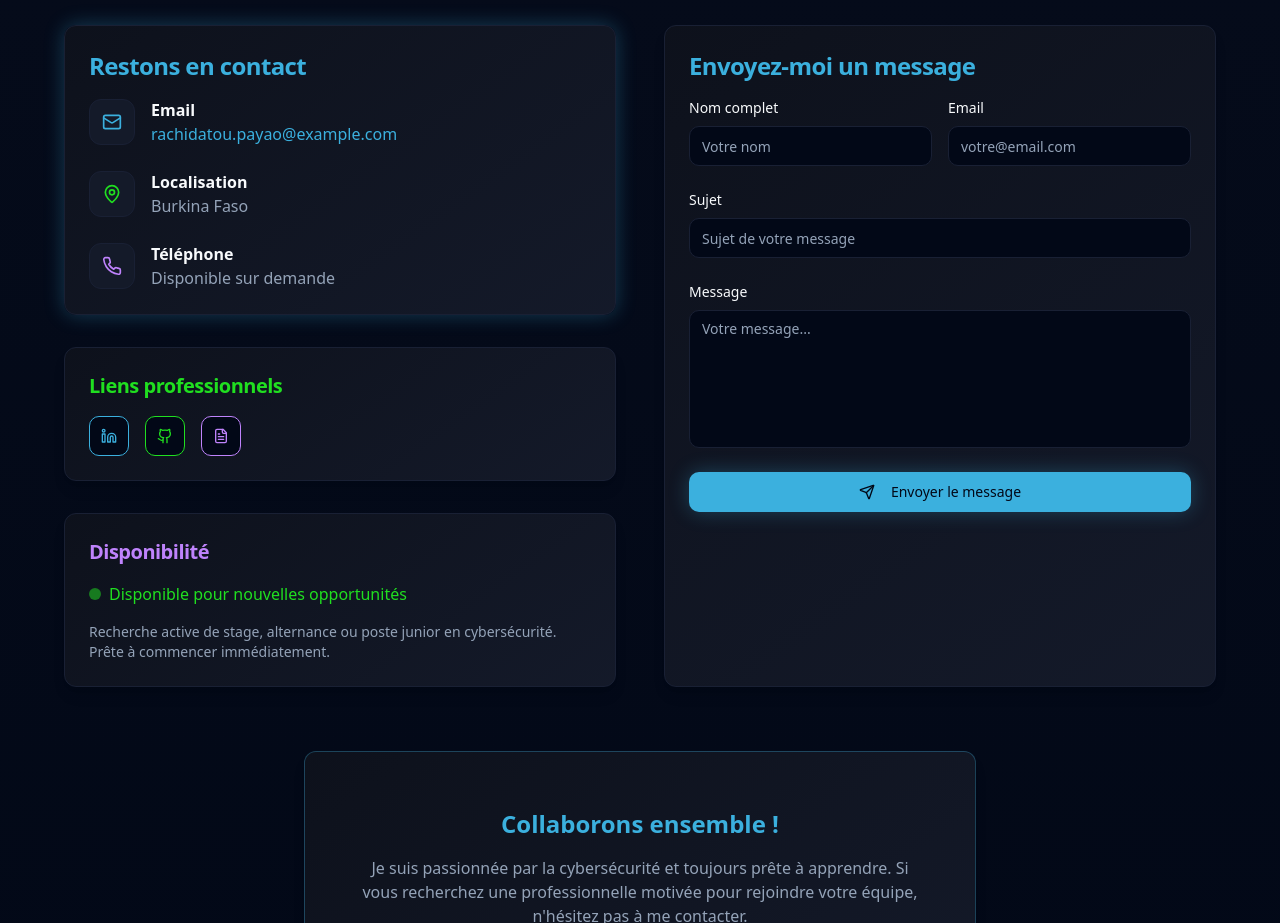
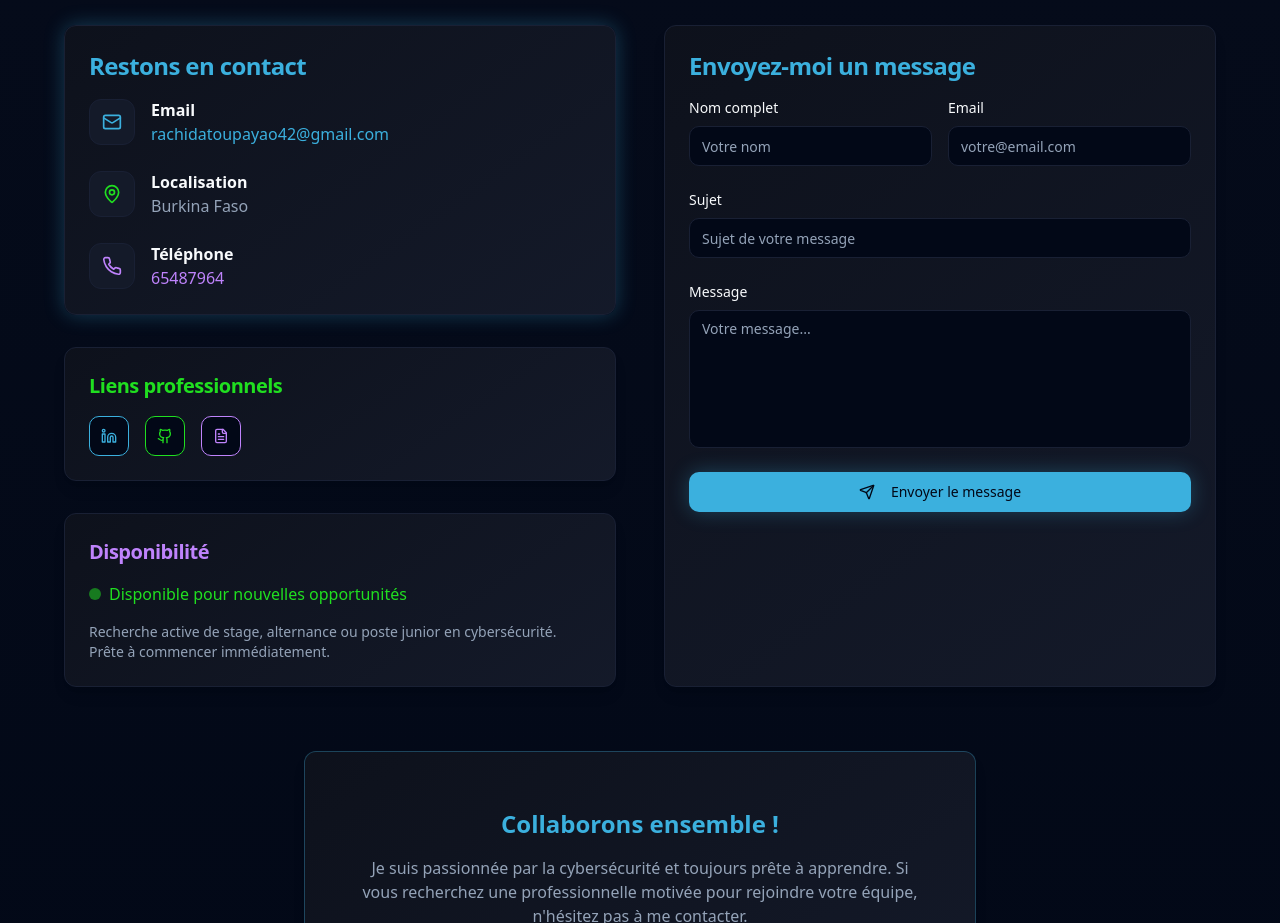
Before and after one commit to Payao1/rachidatou-cyber-showcase, a React (Vite) app: page / in a window 1280 px wide. Shown: the part 5900-6823 px from the top of the page. Built offline with nearby package versions, Linux system fonts and the light colour scheme; the HTML template or start-up script is replaced by a standard one.

Commit message:
Add contact information

```diff
--- a/src/components/ContactSection.tsx
+++ b/src/components/ContactSection.tsx
@@ -32,8 +32,8 @@ const ContactSection = () => {
     {
       icon: Mail,
       title: "Email",
-      value: "rachidatou.payao@example.com",
-      action: "mailto:rachidatou.payao@example.com",
+      value: "rachidatoupayao42@gmail.com",
+      action: "mailto:rachidatoupayao42@gmail.com",
       color: "cyber-blue"
     },
     {
@@ -46,8 +46,8 @@ const ContactSection = () => {
     {
       icon: Phone,
       title: "Téléphone",
-      value: "Disponible sur demande",
-      action: null,
+      value: "65487964",
+      action: "tel:65487964",
       color: "cyber-purple"
     }
   ];
```
